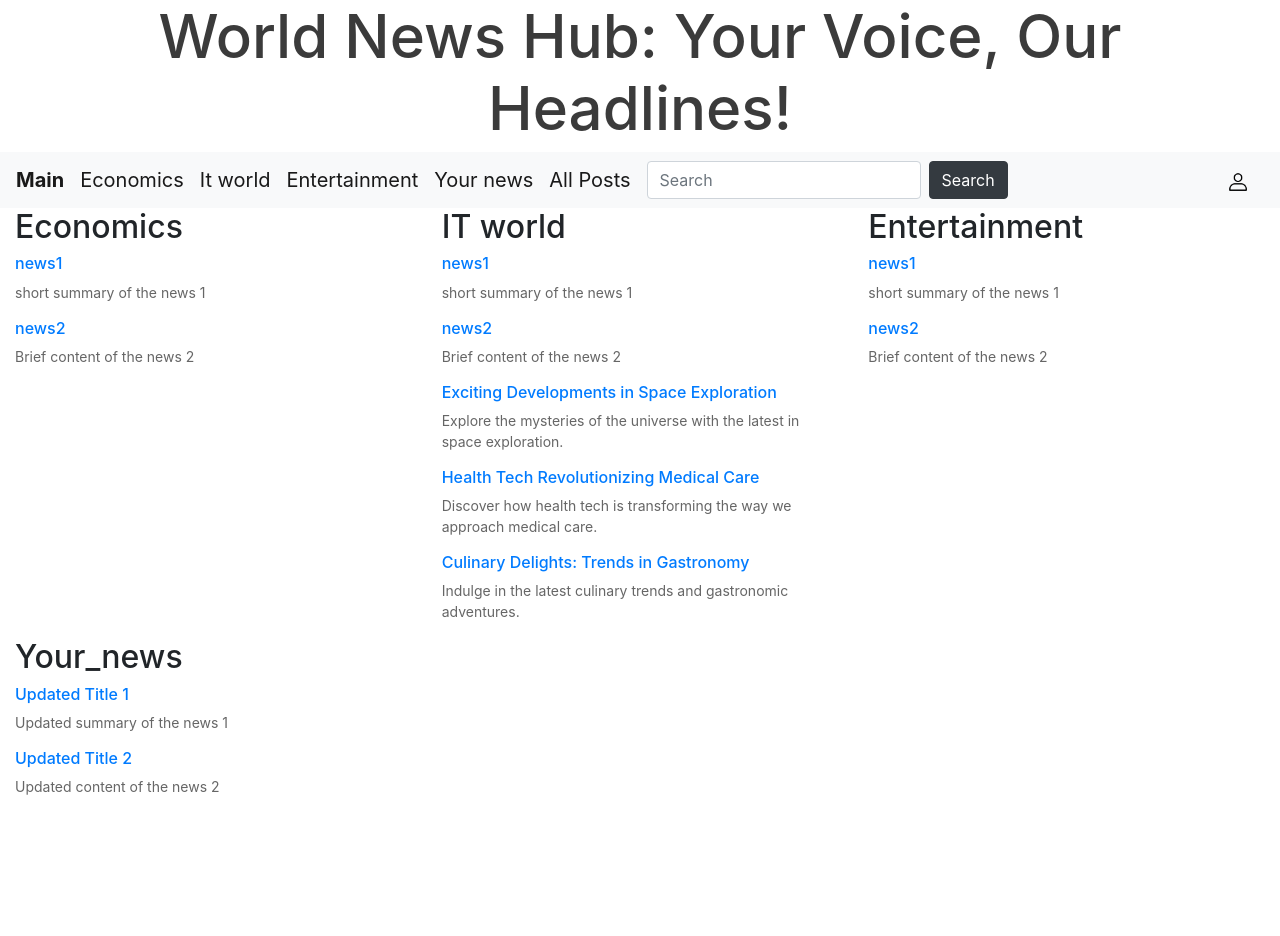
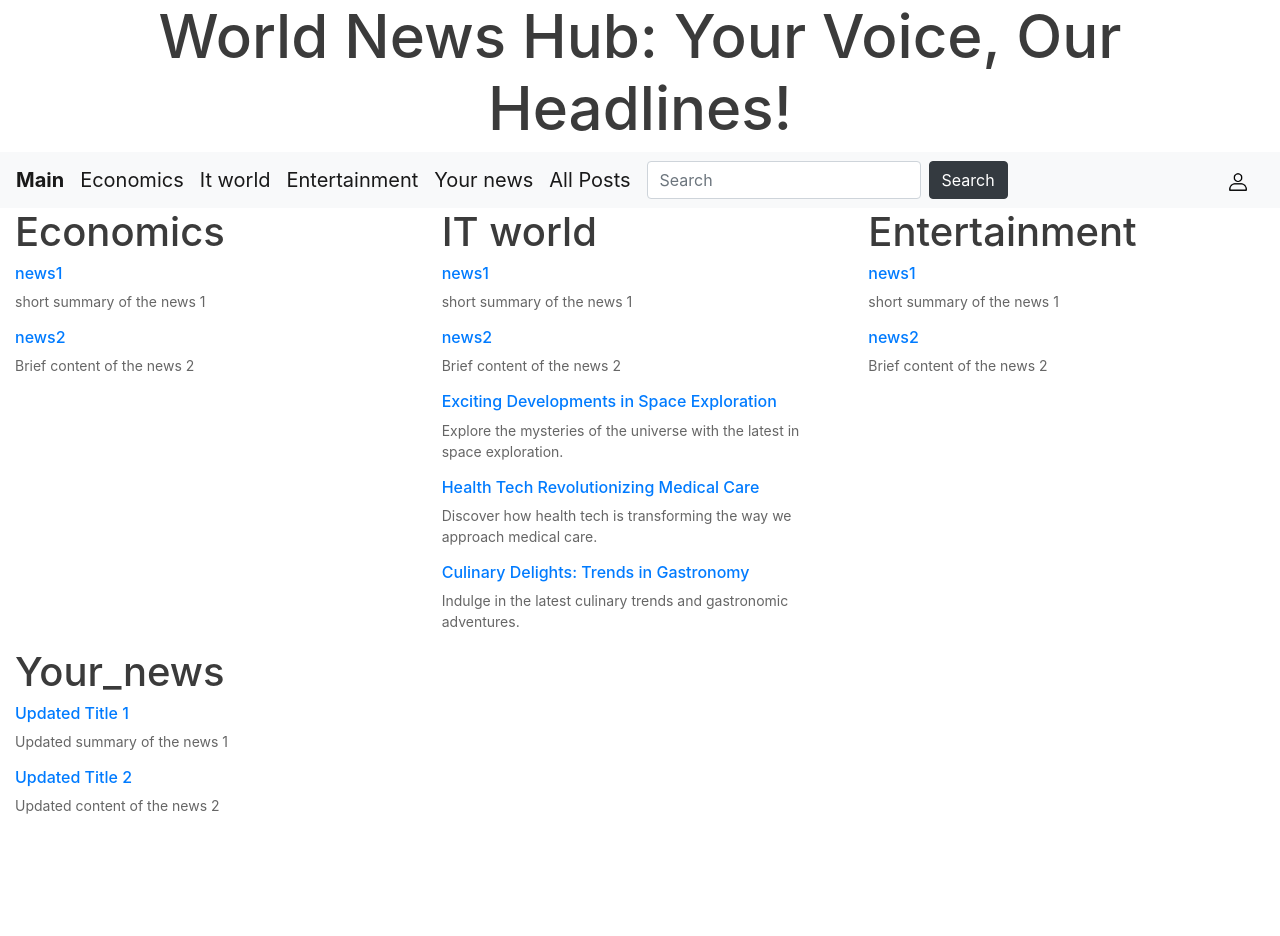
Before and after one commit to GXLDSTEIN/bestnews_demo, a Flask app: page / in a window 1280 px wide. Shown: the top 936 px of the page. Run offline with Flask 3, Linux system fonts and the light colour scheme.

Commit message:
small fix with h2

```diff
--- a/bestnews_demo/static/styles.css
+++ b/bestnews_demo/static/styles.css
@@ -4,6 +4,13 @@ h1 {
     color: rgb(59, 59, 59);
     font-size: 60px;
     text-align: center;
+
+}
+
+h2 {
+    color: rgb(59, 59, 59);
+    font-size: 40px;
+    text-align: left;
 
 }
 
```
